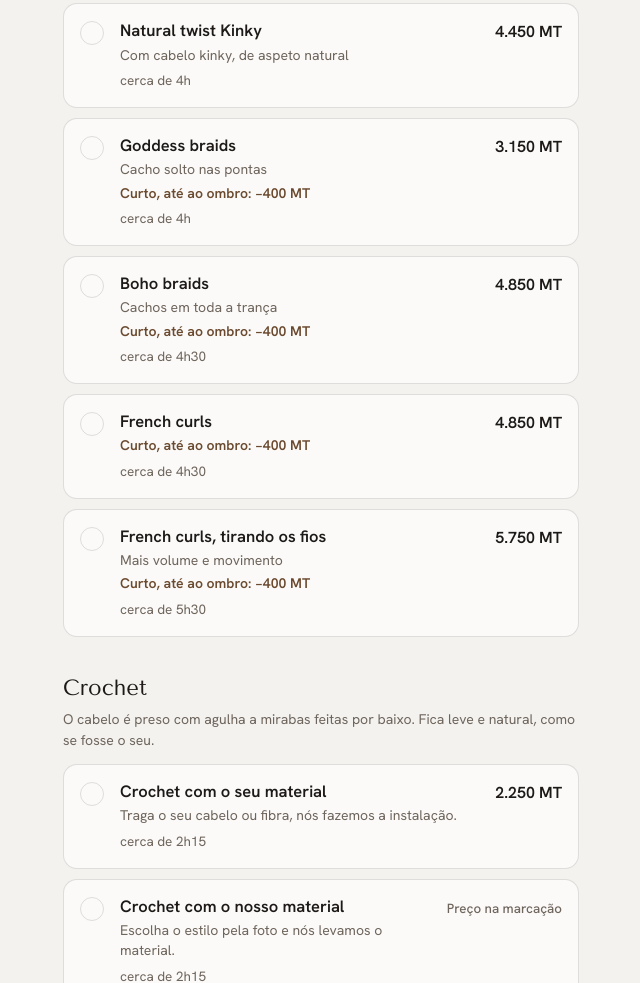
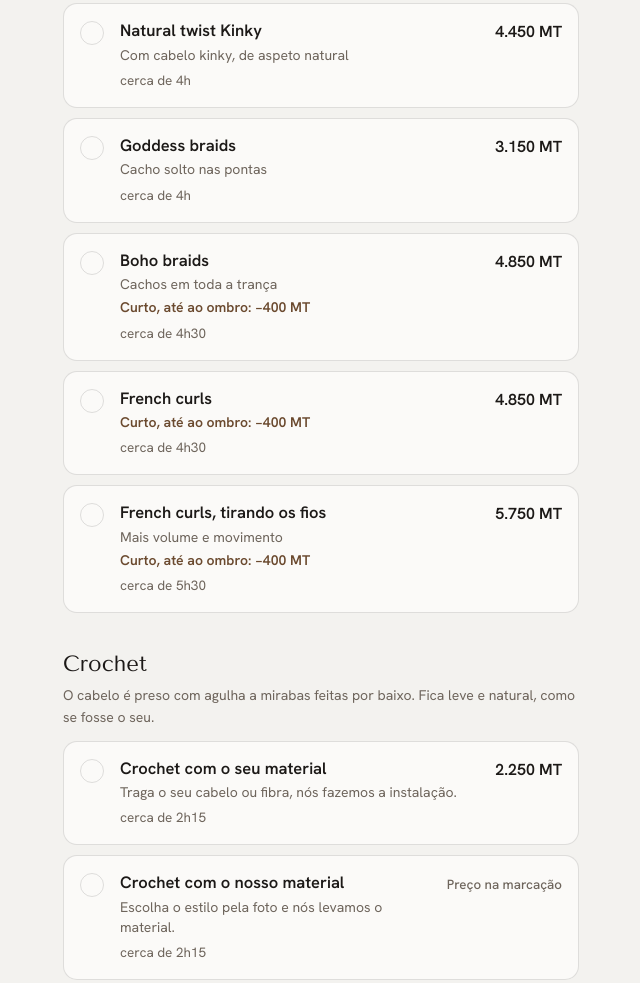
Before and after one commit to osmiabrumo-bit/kayatrancas, a plain HTML site: page index.html in a window 1280 px wide. Shown: the part 3595-4578 px from the top of the page, without its empty margins (319-959 px from the left). Drawn offline with nearby package versions, Linux system fonts and the light colour scheme.

Commit message:
Goddess braids sem opção de cabelo curto
Co-Authored-By: Claude Opus 5.5 <noreply@anthropic.com>
Claude-Session: https://claude.ai/code/session_017P4MsvVvGvxX3HQnbvHFP3

```diff
--- a/index.html
+++ b/index.html
@@ -341,7 +341,7 @@ const CATS = [
     {id:"passion", name:"Passion twist", p:2650, t:210, multi:true},
     {id:"ntw", name:"Natural twist", p:3400, t:270, multi:true},
     {id:"ntw-k", name:"Natural twist Kinky", desc:"Com cabelo kinky, de aspeto natural", p:4450, t:240, multi:true},
-    {id:"goddess", name:"Goddess braids", desc:"Cacho solto nas pontas", p:3150, t:240, multi:true, short:{d:-400,t:0}},
+    {id:"goddess", name:"Goddess braids", desc:"Cacho solto nas pontas", p:3150, t:240, multi:true},
     {id:"boho", name:"Boho braids", desc:"Cachos em toda a trança", p:4850, t:270, multi:true, short:{d:-400,t:60}},
     {id:"fc", name:"French curls", p:4850, t:270, multi:true, short:{d:-400,t:60}},
     {id:"fc-f", name:"French curls, tirando os fios", desc:"Mais volume e movimento", p:5750, t:330, multi:true, short:{d:-400,t:60}}
```
